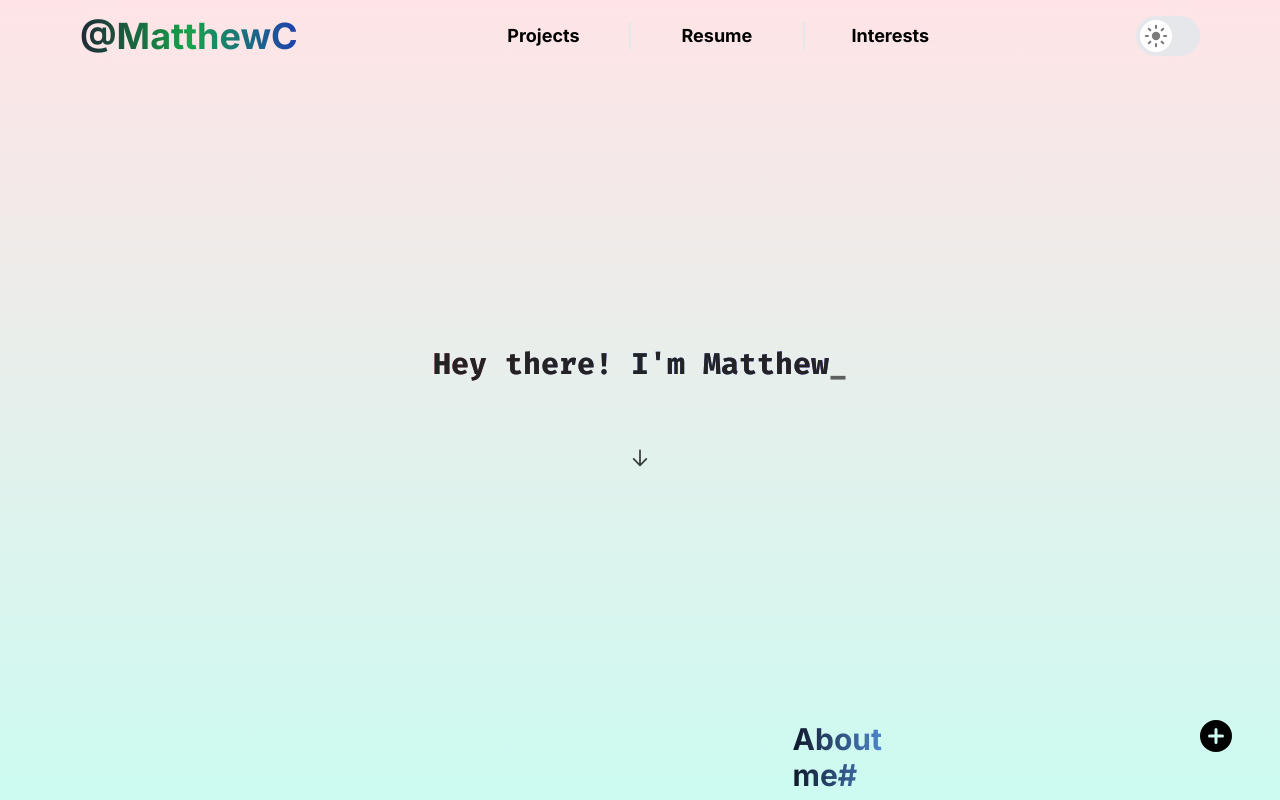
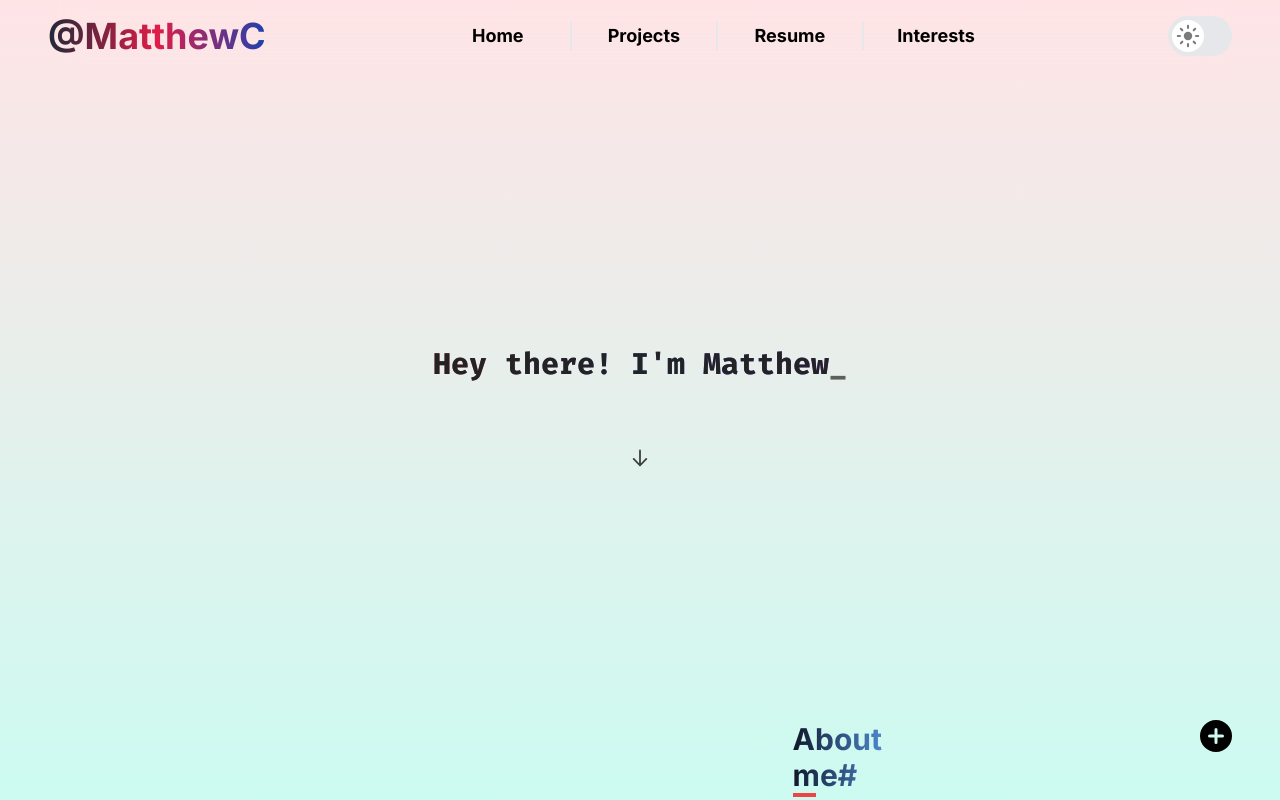
Before and after one commit to MattKen18/personal-site, a Next.js app in the folder personal-website/: page / in a window 1280 px wide. Built offline with nearby package versions, Linux system fonts and the light colour scheme; a web font is replaced by a local one.

Commit message:
Fix logo color and add heading underline

```diff
--- a/personal-website/app/layout.tsx
+++ b/personal-website/app/layout.tsx
@@ -29,7 +29,7 @@ export default function RootLayout({
 
           <div className='max-h-screen snap-mandatory snap-y overflow-scroll md:px-[10%]'>
             {children}
-            <span className='fixed right-[20px] bottom-[20px] lg:right-[40px] lg:bottom-[40px] xl:right-[40px] xg:bottom-[60px]'>
+            <span className='fixed right-[10px] bottom-[10px] lg:right-[40px] lg:bottom-[40px] xl:right-[40px]åå'>
               <ContactBtn />
             </span>
           </div>
--- a/personal-website/components/About.tsx
+++ b/personal-website/components/About.tsx
@@ -42,7 +42,7 @@ function Intro() {
           />
         </div>
         <div className='flex flex-col lg:justify-center relative'>
-          <SectionHeading gradientValue='heading1' align='center' >
+          <SectionHeading gradientValue='heading1' align='center' underline>
             <span className=''>About me#</span>
           </SectionHeading>
           <div className='flex flex-col gap-4 pt-4 text-sm'>
--- a/personal-website/components/ContactBtn.tsx
+++ b/personal-website/components/ContactBtn.tsx
@@ -14,7 +14,7 @@ function ContactBtn() {
 
   return (
     <div className='p-1 flex flex-col items-center justify-center rounded-full'>
-      <div id='contacts-container' className={`flex flex-col gap-2 md:gap-4 overflow-hidden w-6 md:w-10 ${contactsOpen ? 'h-full' : 'h-0'}`}>
+      <div id='contacts-container' className={`flex-col gap-2 md:gap-4 overflow-hidden w-6 md:w-10 h-full ${contactsOpen ? 'flex' : 'hidden'}`}>
         <Link
           href={'https://github.com/MattKen18'}
           target='_blank'
--- a/personal-website/components/Header.tsx
+++ b/personal-website/components/Header.tsx
@@ -55,7 +55,7 @@ function Header() {
 
 
   return (
-    <header className={`w-screen fixed px-4 md:block md:px-20 h-fit z-50 bg-transparent`}>
+    <header className={`w-screen fixed px-4 md:block md:px-12 h-fit z-50 bg-transparent`}>
       <div className='relative flex flex-col py-4 backdrop-blur-lg items-center md:flex-row font-bold md:text-2xl'>
         <div className='fixed left-2 top-2 h-full'>
           <button
@@ -78,7 +78,10 @@ function Header() {
           ref={headerRef}
         >
           <div className='flex flex-1 flex-col md:flex-row items-center justify-center'>
-            <ul className='flex-1 flex flex-col md:flex-row md:px-10 lg:px-20 xl:px-40 2xl:px-96 text-lg rounded-lg'>
+            <ul className='flex-1 flex flex-col md:flex-row lg:px-20 xl:px-40 2xl:px-96 text-lg rounded-lg'>
+              <li className='flex items-center justify-center flex-1 lg:border-r-2 lg:dark:border-r-slate-100/20'>
+                <Link href='/'>Home</Link>
+              </li>
               <li className='flex items-center justify-center flex-1 lg:border-r-2 lg:dark:border-r-slate-100/20'>
                 <Link href='/projects'>Projects</Link>
               </li>
--- a/personal-website/components/SectionHeading.tsx
+++ b/personal-website/components/SectionHeading.tsx
@@ -13,11 +13,13 @@ const textAlign = {
   right: "justify-end"
 }
 
-function SectionHeading({children, gradientValue, font, align}
+function SectionHeading({children, gradientValue, font, align, underline}
   : {children: React.ReactNode,
     gradientValue?: string,
     font?: string,
-    align?: "left" | "center" | "right"}
+    align?: "left" | "center" | "right",
+    underline?: boolean
+  }
   ){
 
   const [theme] = useThemeStore(state => (
@@ -36,7 +38,11 @@ function SectionHeading({children, gradientValue, font, align}
 
   return (
     <div className={`flex ${align && textAlign[align]}`}>
-      <h1 className={`${font && fonts[font]} flex items-center justify-center w-fit font-bold text-2xl lg:text-3xl ${gradient ?? 'dark:text-light-text text-slate-500'}`}>
+      <h1 className={
+        `${font && fonts[font]} flex items-center justify-center w-fit font-bold text-2xl lg:text-3xl ${gradient ?? 'dark:text-light-text text-slate-500'}
+        ${underline && 'relative before:absolute before:-bottom-1 before:left-0 before:h-1 before:w-[20%] before:z-10 z-0 before:bg-red-500 before:transform-gpu before:transition-all before:duration-300 hover:before:w-[40%]'}
+        `
+        }>
         {children}
       </h1>
     </div>
--- a/personal-website/lib/gradients.ts
+++ b/personal-website/lib/gradients.ts
@@ -7,7 +7,7 @@ export const gradients: Gradient = {
   'dark': {
     "background": "bg-gradient-to-b from-slate-900 via-gray-700 to-gray-600",
     "base": "",
-    "logo": "bg-clip-text text-transparent bg-gradient-to-r from-pink-400 via-green-600 to-blue-800",
+    "logo": "bg-clip-text text-transparent bg-gradient-to-r from-gray-200 via-rose-400 to-yellow-600",
     "heading1": "bg-clip-text text-transparent bg-gradient-to-r from-slate-200 via-white to-blue-400",
     "gray-blue-purple":  'bg-clip-text text-transparent bg-gradient-to-r from-gray-600 via-blue-800 to-pink-900',
     "red-blue-purple":  'bg-clip-text text-transparent bg-gradient-to-r  from-rose-500 via-blue-500 to-purple-600',
@@ -18,7 +18,7 @@ export const gradients: Gradient = {
   'light': {
     "background": "bg-gradient-to-b from-rose-100 to-teal-100",
     "base": "",
-    "logo": "bg-clip-text text-transparent bg-gradient-to-r from-gray-800 via-green-600 to-blue-800",
+    "logo": "bg-clip-text text-transparent bg-gradient-to-r from-gray-800 via-rose-600 to-blue-800",
     "heading1": "bg-clip-text text-transparent bg-gradient-to-r from-slate-900 to-blue-400",
     "gray-blue-purple":  'bg-clip-text text-transparent bg-gradient-to-r  from-gray-500 via-blue-500 to-purple-600',
     "red-blue-purple":  'bg-clip-text text-transparent bg-gradient-to-r  from-rose-500 via-blue-500 to-purple-600',
--- a/personal-website/tailwind.config.ts
+++ b/personal-website/tailwind.config.ts
@@ -23,10 +23,15 @@ const config: Config = {
       keyframes: {
         cursor: {
           '50%': { opacity: '0' },
+        },
+        underlineGrow: {
+          '0%': {width: '0'},
+          '100%': {width: '40%'},
         }
       },
       animation: {
-        cursor: 'cursor 1.1s infinite step-start'
+        cursor: 'cursor 1.1s infinite step-start',
+        underlineGrow: 'underlineGrow 0.5s ease-in-out',
       }
     }
   },
```
Also changed, not shown: personal-website/components/Stats.tsx (+11 -10 lines).
